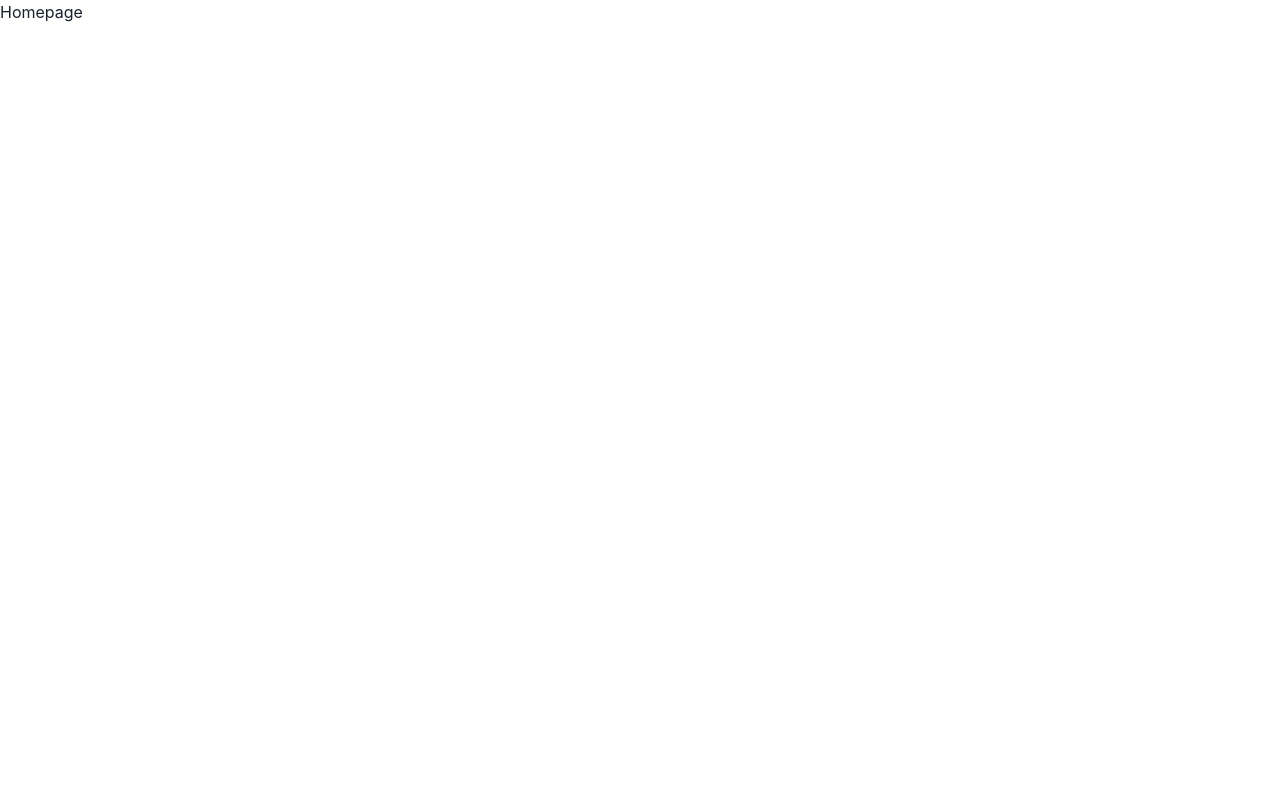
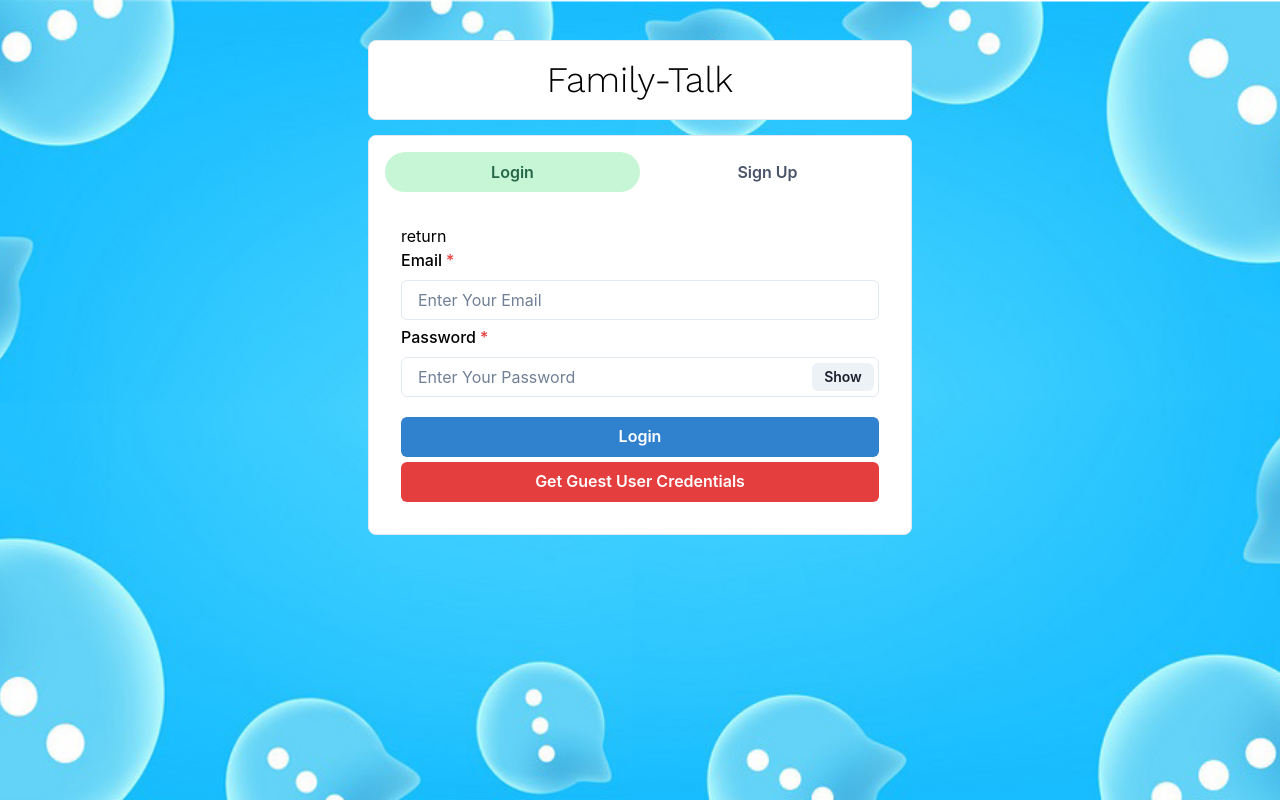
Before and after one commit to CODEHOS/chat-app, a React (Create React App) app in the folder frontend/: page / in a window 1280 px wide. Built offline with nearby package versions, Linux system fonts and the light colour scheme.

Commit message:
Refactor App.js and Homepage.js components
- Update className in App.js to fix styling issue
- Add Chakra UI components and update styling in Homepage.js

```diff
--- a/frontend/src/App.css
+++ b/frontend/src/App.css
@@ -0,0 +1,9 @@
+@import url('https://fonts.googleapis.com/css2?family=Work+Sans:ital,wght@0,300;1,300&display=swap');
+.App{
+  min-height: 100vh;
+  display: flex;
+  background-image: url(./background.png);
+  background-size: cover;
+  background-position: center;
+  color: black;
+}
--- a/frontend/src/App.js
+++ b/frontend/src/App.js
@@ -7,7 +7,7 @@
 
 function App() {
   return (
-    <div className="">
+    <div className="App">
       <Route path='/'component={Homepage} exact/>
       <Route path='/chats' component={ChatPage} />
 
--- a/frontend/src/Pages/Homepage.js
+++ b/frontend/src/Pages/Homepage.js
@@ -1,9 +1,42 @@
 import React from 'react'
+import { Box, Container, Tab, TabList, TabPanel, TabPanels, Tabs, Text } from '@chakra-ui/react'
+import Login from '../components/Authentication/Login'
+import Signup from '../components/Authentication/Signup'
 
 const Homepage = () => {
-  return (
-    <div>Homepage</div>
-  )
+  return <Container maxW='xl'  centerContent>
+      <Box
+        d='flex'
+        justifyContent='center'
+        p={3}
+        bg={'white'}
+        w='100%'
+        m="40px 0 15px 0"
+        borderRadius="lg"
+        borderWidth="1px"
+      >
+        <Text fontSize='4xl' fontFamily="Work Sans" color='black'textAlign="center">Family-Talk</Text>
+      </Box>
+      <Box bg="white" w="100%" p={4} borderRadius="lg"color='black' borderWidth="1px">
+        <Tabs variant='soft-rounded' colorScheme='green'>
+        <TabList mb="1em">
+          <Tab width="50%">Login</Tab>
+          <Tab width="50%">Sign Up</Tab>
+          </TabList>
+          <TabPanels>
+            <TabPanel>
+              {/* login */}
+              <Login />
+            </TabPanel>
+            <TabPanel>
+              {/* signup */}
+              <Signup />
+            </TabPanel>
+          </TabPanels>
+        </Tabs>
+      </Box>
+    </Container>
+
 }
 
 export default Homepage
--- /dev/null
+++ b/frontend/src/components/Authentication/Login.js
@@ -0,0 +1,65 @@
+import React, { useState } from 'react'
+import { Stack, HStack, VStack, FormControl, FormLabel, Input, InputGroup, InputRightElement, Button } from '@chakra-ui/react'
+
+const Login = () => {
+   const [show, setShow] = useState(false);
+
+  const [email, setEmail] = useState();
+  const [password, setPassword] = useState();
+
+  const handleClick = () => setShow(!show);
+
+  const submitHandler = () => {}
+  return (
+    <div>
+      return <VStack spacing='5px' color="black">
+
+        <FormControl id='email' isRequired>
+          <FormLabel>Email</FormLabel>
+          <Input placeholder='Enter Your Email' onChange={(e)=>setEmail(e.target.value)} />
+        </FormControl>
+
+        <FormControl id='password' isRequired>
+          <FormLabel>Password</FormLabel>
+          <InputGroup>
+            <Input
+            type={show ? 'text' : 'password'}
+              placeholder='Enter Your Password'
+              onChange={(e)=>setPassword(e.target.value)}
+             />
+             <InputRightElement width='4.5rem'>
+                <Button h='1.75rem' size='sm' onClick={handleClick}>
+                  {show ? 'Hide' : 'Show'}
+                </Button>
+             </InputRightElement>
+          </InputGroup>
+        </FormControl>
+
+
+        <Button
+          colorScheme='blue'
+          width="100%"
+          style={{marginTop: '15px'}}
+          onClick={submitHandler}
+        >
+          Login
+        </Button>
+
+        <Button
+          variant="solid"
+          colorScheme='red'
+          width="100%"
+          onClick={() =>{
+            setEmail("guest@gmail.com");
+            setPassword("123456");
+          }}
+        >
+          Get Guest User Credentials
+        </Button>
+
+    </VStack>
+    </div>
+  )
+}
+
+export default Login
--- /dev/null
+++ b/frontend/src/components/Authentication/Signup.js
@@ -0,0 +1,79 @@
+import React, { useState } from 'react'
+import { Stack, HStack, VStack, FormControl, FormLabel, Input, InputGroup, InputRightElement, Button } from '@chakra-ui/react'
+const Signup = () => {
+  const [show, setShow] = useState(false);
+  const [name, setName] = useState();
+  const [email, setEmail] = useState();
+  const [password, setPassword] = useState();
+  const [pic, setPic] = useState();
+  const [confirmPassword, setConfirmPassword] = useState();
+
+  const handleClick = () => setShow(!show);
+
+  const postDetails = (pic) => {}
+
+  const submitHandler = () => {}
+  return <VStack spacing='5px' color="black">
+        <FormControl id='first-name' isRequired>
+          <FormLabel>Name</FormLabel>
+          <Input placeholder='Enter Your Name' onChange={(e)=>setName(e.target.value)} />
+        </FormControl>
+        <FormControl id='email' isRequired>
+          <FormLabel>Email</FormLabel>
+          <Input placeholder='Enter Your Email' onChange={(e)=>setEmail(e.target.value)} />
+        </FormControl>
+        <FormControl id='password' isRequired>
+          <FormLabel>Password</FormLabel>
+          <InputGroup>
+            <Input
+            type={show ? 'text' : 'password'}
+              placeholder='Enter Your Password'
+              onChange={(e)=>setPassword(e.target.value)}
+             />
+             <InputRightElement width='4.5rem'>
+                <Button h='1.75rem' size='sm' onClick={handleClick}>
+                  {show ? 'Hide' : 'Show'}
+                </Button>
+             </InputRightElement>
+          </InputGroup>
+        </FormControl>
+        <FormControl id='password' isRequired>
+          <FormLabel>Confirm Password</FormLabel>
+          <InputGroup>
+            <Input
+            type={show ? 'text' : 'password'}
+              placeholder='Confirm Password'
+              onChange={(e)=>setConfirmPassword(e.target.value)}
+             />
+             <InputRightElement width='4.5rem'>
+                <Button h='1.75rem' size='sm' onClick={handleClick}>
+                  {show ? 'Hide' : 'Show'}
+                </Button>
+             </InputRightElement>
+          </InputGroup>
+        </FormControl>
+
+        <FormControl id='pic' >
+          <FormLabel>Upload your Profile Picture</FormLabel>
+          <Input
+            type='file'
+            p={1.5}
+            accept='image/*'
+            onChange={(e)=>postDetails(e.target.files[0])}
+          />
+        </FormControl>
+
+        <Button
+          colorScheme='blue'
+          width="100%"
+          style={{marginTop: '15px'}}
+          onClick={submitHandler}
+        >
+          Sign Up
+        </Button>
+
+    </VStack>
+
+}
+
+export default Signup
```
Also changed, not shown: frontend/src/background.png (added).
